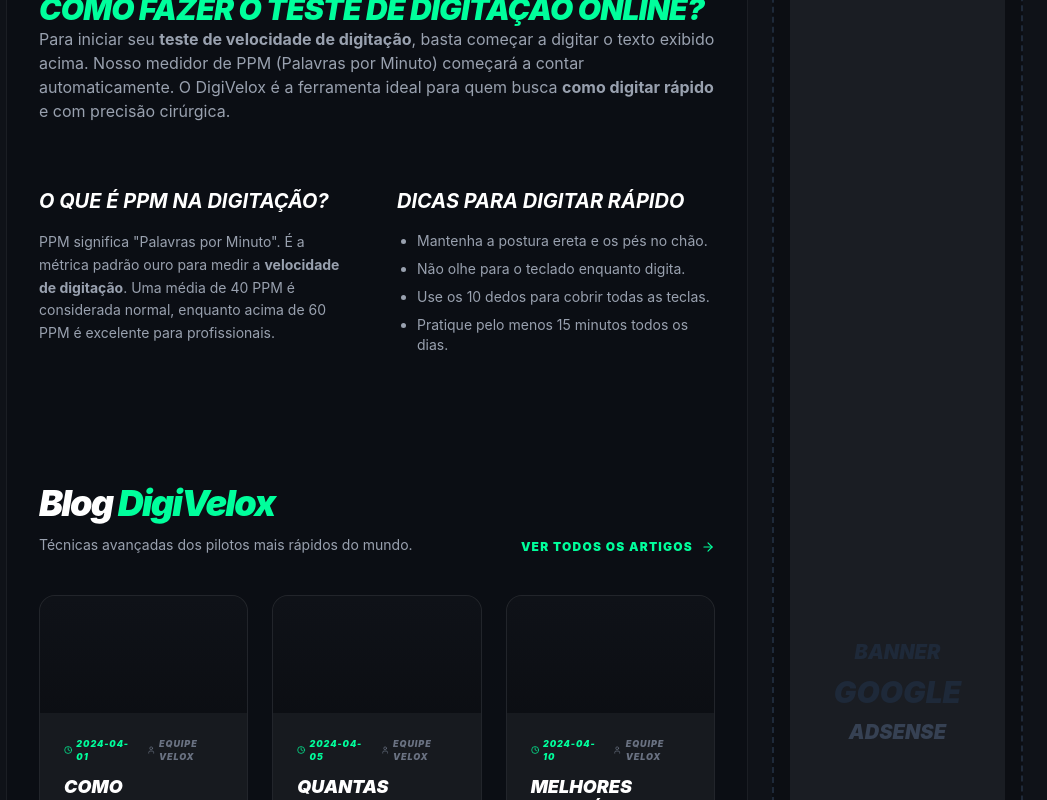
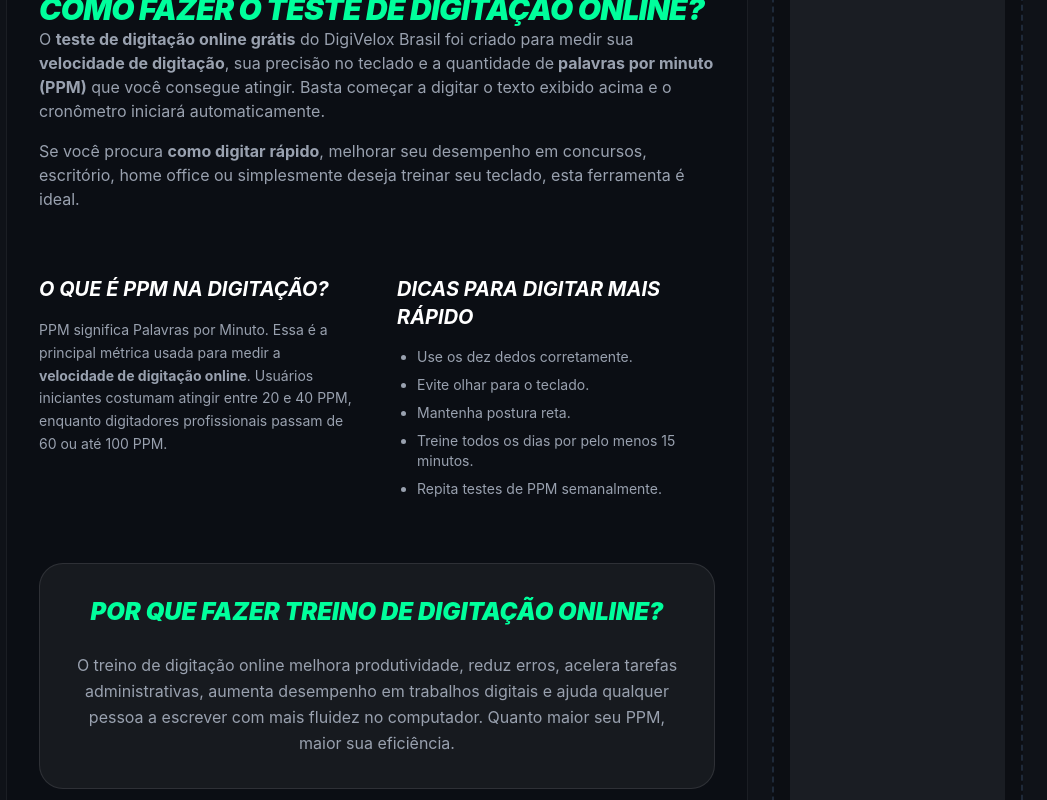
Before and after one commit to 14evertonalbertocorrea-coder/digivelox-brasil, a React (Vite) app: page / in a window 1280 px wide. Shown: the part 940-1740 px from the top of the page, without its empty margins (233-1280 px from the left). Built offline with nearby package versions, Linux system fonts and the light colour scheme.

Commit message:
Update HomePage.tsx

```diff
--- a/src/HomePage.tsx
+++ b/src/HomePage.tsx
@@ -1,4 +1,3 @@
-
 import React, { useState } from 'react';
 import { AnimatePresence } from 'motion/react';
 import { TypingArea } from './components/TypingArea';
@@ -41,10 +40,12 @@ export const HomePage: React.FC<{ user: User | null }> = ({ user }) => {
     "@type": "WebSite",
     "name": "DigiVelox Brasil",
     "alternateName": "Teste de Digitação Online",
-    "url": "https://digivelox.com.br",
+    "url": "https://14evertonalbertocorrea-coder-digive.vercel.app",
+    "description": "Teste de digitação online grátis para medir palavras por minuto, precisão e velocidade no teclado.",
+    "inLanguage": "pt-BR",
     "potentialAction": {
       "@type": "SearchAction",
-      "target": "https://digivelox.com.br/search?q={search_term_string}",
+      "target": "https://14evertonalbertocorrea-coder-digive.vercel.app/search?q={search_term_string}",
       "query-input": "required name=search_term_string"
     }
   };
@@ -52,12 +53,17 @@ export const HomePage: React.FC<{ user: User | null }> = ({ user }) => {
   return (
     <div className="flex flex-1 min-h-[calc(100vh-100px)]">
       <SEOMeta
-        title="Teste de Digitação Online Grátis | Velocidade e PPM | DigiVelox"
-        description="O melhor teste de digitação do Brasil. Meça seu PPM, precisão e velocidade online gratuitamente. Melhore no teclado com o DigiVelox Brasil."
-        keywords="teste de digitação, digitar rápido, velocidade de digitação, ppm teclado, treino de teclado online"
+        title="Teste de Digitação Online Grátis em Português | DigiVelox Brasil"
+        description="Teste sua velocidade de digitação online grátis. Descubra seu PPM, precisão, erros e treine para digitar mais rápido no teclado."
+        keywords="teste de digitação online, teste ppm, palavras por minuto, digitar rápido, treino de digitação, velocidade de digitação, teste de teclado"
       />
       <JSONLD data={seoData} />
-      {/* Left Sidebar - Rankings */}
+
+      <h1 className="absolute opacity-0 pointer-events-none">
+        Teste de Digitação Online Grátis - Descubra sua Velocidade de Digitação e PPM no DigiVelox Brasil
+      </h1>
+
+      {/* Left Sidebar */}
       <aside className="hidden lg:flex w-[240px] bg-bg-surface border-r border-white/5 p-6 flex-col gap-6">
         <div className="space-y-4">
           <h3 className="text-brand-neon text-xs font-black uppercase tracking-widest italic">Ranking Diário</h3>
@@ -86,9 +92,8 @@ export const HomePage: React.FC<{ user: User | null }> = ({ user }) => {
         </div>
       </aside>
 
-      {/* Main Content */}
+      {/* Main */}
       <main className="flex-1 p-8 flex flex-col items-center justify-center relative overflow-hidden">
-        {/* Background Gradients */}
         <div className="absolute top-0 right-0 w-[500px] h-[500px] bg-brand-neon/5 rounded-full blur-[120px] -mr-64 -mt-64" />
         <div className="absolute bottom-0 left-0 w-[500px] h-[500px] bg-purple-500/5 rounded-full blur-[120px] -ml-64 -mb-64" />
 
@@ -98,9 +103,14 @@ export const HomePage: React.FC<{ user: User | null }> = ({ user }) => {
           <section className="prose prose-invert max-w-none">
             <h2 className="text-3xl font-black italic uppercase tracking-tight text-brand-neon">Como fazer o Teste de Digitação Online?</h2>
             <p className="text-gray-400">
-              Para iniciar seu <strong>teste de velocidade de digitação</strong>, basta começar a digitar o texto exibido acima.
-              Nosso medidor de PPM (Palavras por Minuto) começará a contar automaticamente. O DigiVelox é a ferramenta ideal
-              para quem busca <strong>como digitar rápido</strong> e com precisão cirúrgica.
+              O <strong>teste de digitação online grátis</strong> do DigiVelox Brasil foi criado para medir sua
+              <strong> velocidade de digitação</strong>, sua precisão no teclado e a quantidade de
+              <strong> palavras por minuto (PPM)</strong> que você consegue atingir. Basta começar a digitar o texto
+              exibido acima e o cronômetro iniciará automaticamente.
+            </p>
+            <p className="text-gray-400 mt-4">
+              Se você procura <strong>como digitar rápido</strong>, melhorar seu desempenho em concursos,
+              escritório, home office ou simplesmente deseja treinar seu teclado, esta ferramenta é ideal.
             </p>
           </section>
 
@@ -108,19 +118,32 @@ export const HomePage: React.FC<{ user: User | null }> = ({ user }) => {
             <div>
               <h3 className="text-xl font-bold mb-4 italic uppercase">O que é PPM na digitação?</h3>
               <p className="text-sm text-gray-400 leading-relaxed">
-                PPM significa "Palavras por Minuto". É a métrica padrão ouro para medir a <strong>velocidade de digitação</strong>.
-                Uma média de 40 PPM é considerada normal, enquanto acima de 60 PPM é excelente para profissionais.
+                PPM significa Palavras por Minuto. Essa é a principal métrica usada para medir a
+                <strong> velocidade de digitação online</strong>. Usuários iniciantes costumam atingir entre 20 e 40 PPM,
+                enquanto digitadores profissionais passam de 60 ou até 100 PPM.
               </p>
             </div>
             <div>
-              <h3 className="text-xl font-bold mb-4 italic uppercase">Dicas para Digitar Rápido</h3>
+              <h3 className="text-xl font-bold mb-4 italic uppercase">Dicas para Digitar Mais Rápido</h3>
               <ul className="text-sm text-gray-400 space-y-2 list-disc pl-5">
-                <li>Mantenha a postura ereta e os pés no chão.</li>
-                <li>Não olhe para o teclado enquanto digita.</li>
-                <li>Use os 10 dedos para cobrir todas as teclas.</li>
-                <li>Pratique pelo menos 15 minutos todos os dias.</li>
+                <li>Use os dez dedos corretamente.</li>
+                <li>Evite olhar para o teclado.</li>
+                <li>Mantenha postura reta.</li>
+                <li>Treine todos os dias por pelo menos 15 minutos.</li>
+                <li>Repita testes de PPM semanalmente.</li>
               </ul>
             </div>
+          </section>
+
+          <section className="bg-white/5 border border-white/10 p-8 rounded-3xl">
+            <h2 className="text-2xl font-black italic mb-6 uppercase text-center text-brand-neon">
+              Por que fazer treino de digitação online?
+            </h2>
+            <p className="text-gray-400 leading-relaxed text-center">
+              O treino de digitação online melhora produtividade, reduz erros, acelera tarefas administrativas,
+              aumenta desempenho em trabalhos digitais e ajuda qualquer pessoa a escrever com mais fluidez no computador.
+              Quanto maior seu PPM, maior sua eficiência.
+            </p>
           </section>
 
           <BlogSection />
@@ -129,9 +152,9 @@ export const HomePage: React.FC<{ user: User | null }> = ({ user }) => {
             <h2 className="text-2xl font-black italic mb-8 uppercase text-center">FAQ - Perguntas Frequentes</h2>
             <div className="space-y-6">
               {[
-                { q: 'O teste de digitação do DigiVelox é grátis?', a: 'Sim! Nosso teste é 100% gratuito e você pode testar sua velocidade PPM quantas vezes quiser.' },
-                { q: 'Quanto tempo dura o teste de velocidade?', a: 'Você pode escolher entre modos de 15s, 30s ou 60s para medir sua cadência rítmica.' },
-                { q: 'Como apareço no ranking de digitação?', a: 'Basta fazer login e completar um teste para salvar sua melhor pontuação no ranking geral brasileiro.' }
+                { q: 'O teste de digitação é grátis?', a: 'Sim. Você pode usar o teste de digitação online gratuitamente quantas vezes quiser.' },
+                { q: 'Como medir meu PPM?', a: 'Ao finalizar o teste o DigiVelox calcula automaticamente suas palavras por minuto, precisão e erros.' },
+                { q: 'Treinar digitação realmente funciona?', a: 'Sim. A repetição diária aumenta memória muscular e velocidade no teclado.' }
               ].map((faq, i) => (
                 <div key={i} className="border-b border-white/5 pb-4">
                   <h4 className="font-bold text-brand-neon mb-2">Q: {faq.q}</h4>
@@ -143,12 +166,12 @@ export const HomePage: React.FC<{ user: User | null }> = ({ user }) => {
         </div>
       </main>
 
-      {/* Right Sidebar - Blog Tips & Ads */}
+      {/* Right Sidebar */}
       <aside className="hidden xl:flex w-[300px] bg-bg-surface border-l border-white/5 p-6 flex-col gap-6">
-        <div className="p-5 bg-gradient-to-br from-brand-neon/10 to-transparent border border-brand-neon/20 rounded-xl group cursor-pointer hover:border-brand-neon/40 transition-colors">
+        <div className="p-5 bg-gradient-to-br from-brand-neon/10 to-transparent border border-brand-neon/20 rounded-xl">
           <h4 className="text-sm font-black text-brand-neon mb-2 uppercase italic tracking-tight">Dica de Desempenho</h4>
           <p className="text-xs text-gray-400 mb-4 leading-relaxed">
-            Mantenha os punhos levemente elevados e paralelos ao teclado para evitar fadiga e aumentar sua cadência em até 20%.
+            Mantenha os punhos levemente elevados e pratique diariamente para ganhar até 20% mais velocidade.
           </p>
           <a href="/blog" className="text-[10px] font-black underline text-white hover:text-brand-neon transition-colors uppercase tracking-widest">
             LER ARTIGO COMPLETO
@@ -172,9 +195,6 @@ export const HomePage: React.FC<{ user: User | null }> = ({ user }) => {
             onRestart={() => {
               setShowResults(false);
               setLastStats(null);
-              // Instead of full reload, we'll let the user simply click again
-              // but to ensure the typing area resets, a quick reload is actually
-              // better UX for a game to clear all internal buffers.
               window.location.reload();
             }}
             onShare={() => {}}
```
